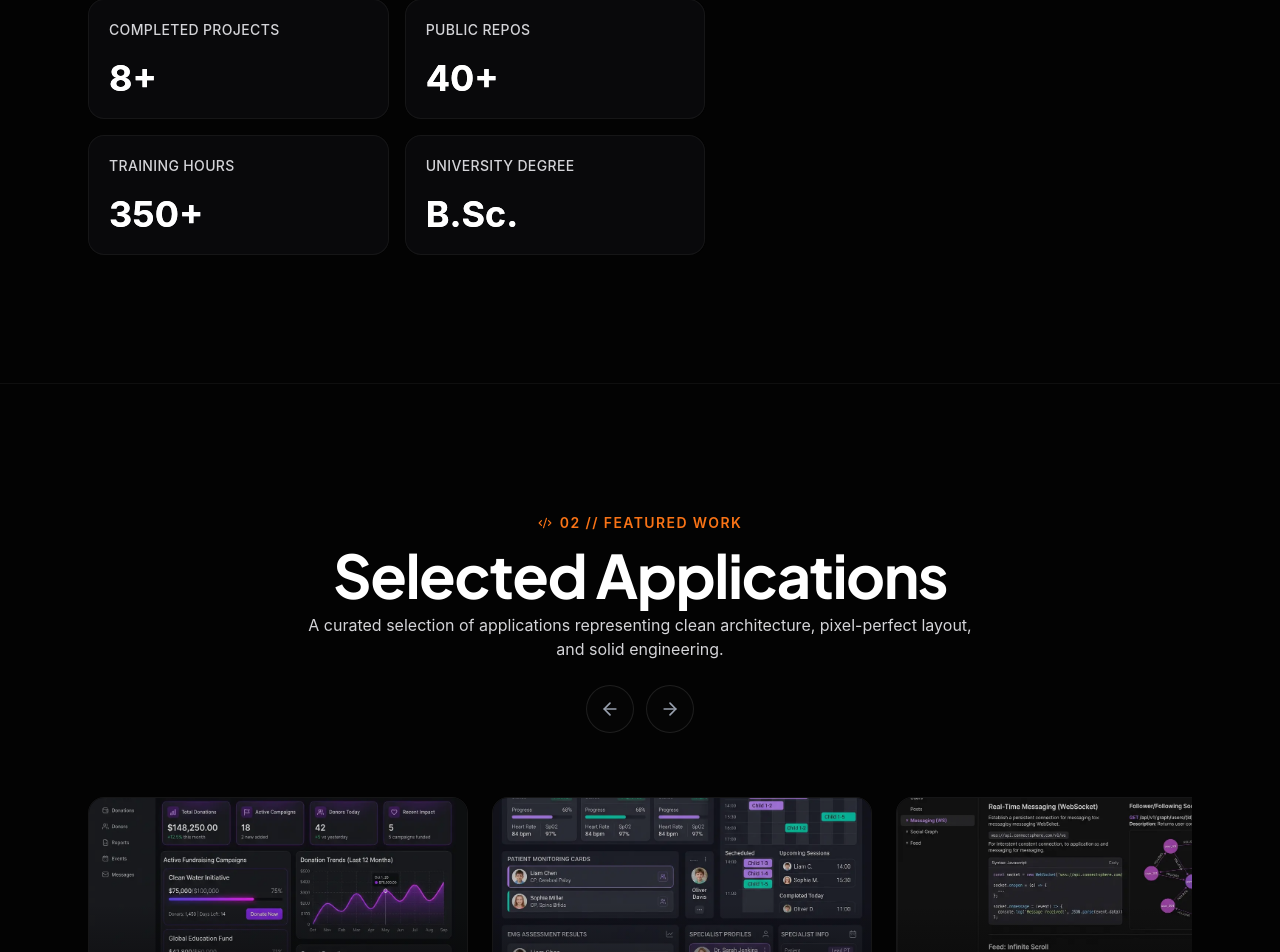
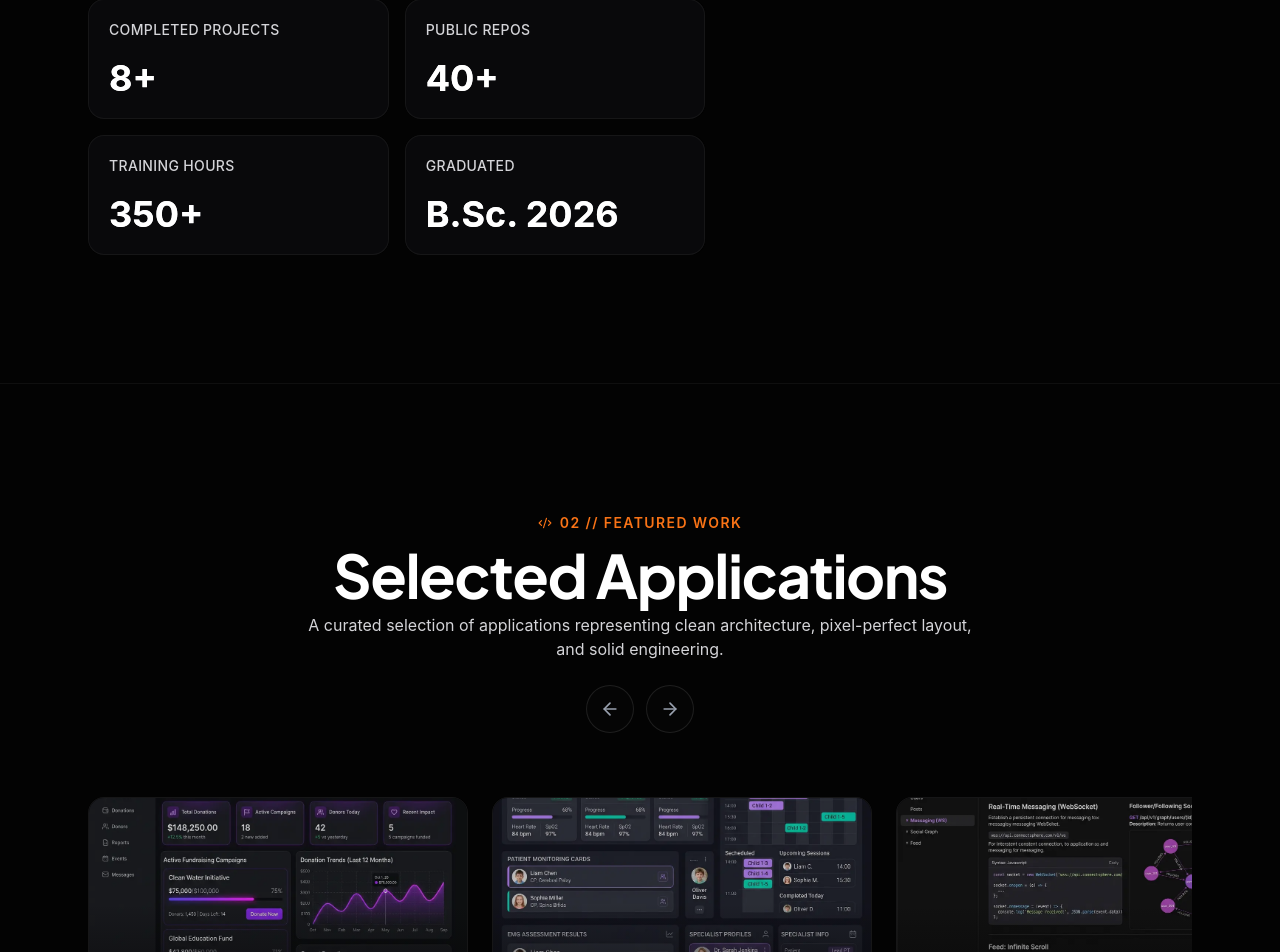
Before and after one commit to Sayed-Herzallah/herzallah-portfolio, a Next.js app: page / in a window 1280 px wide. Shown: the part 1802-2754 px from the top of the page. Built offline with nearby package versions, Linux system fonts and the light colour scheme.

Commit message:
update poertfolio

```diff
--- a/src/data/portfolioData.ts
+++ b/src/data/portfolioData.ts
@@ -93,7 +93,7 @@ export const portfolioData: PortfolioData = {
       { label: "Completed Projects", value: "8+" },
       { label: "Public Repos", value: "40+" },
       { label: "Training Hours", value: "350+" },
-      { label: "University Degree", value: "B.Sc." }
+      { label: "Graduated", value: "B.Sc. 2026" }
     ]
   },
 
@@ -626,9 +626,9 @@ export const portfolioData: PortfolioData = {
       id: "edu-1",
       degree: "Bachelor's Degree in Computer Science and Information Systems",
        school: "Delta Higher Institute",
-        duration: "2022 - 2026",
+         duration: "2022 – 2026 (Graduated)",
       description: [
-        "Specialized in Software Engineering, database normalization, and web technologies.",
+        "Graduated with a B.Sc. in Computer Science and Information Systems, specializing in Software Engineering, database normalization, and web technologies.",
         "Graduation project focused on building automated web analysis tools and RESTful architectures."
       ]
     }
```
Also changed, not shown: 1 other file (tests, documents, lock files or other folders).
